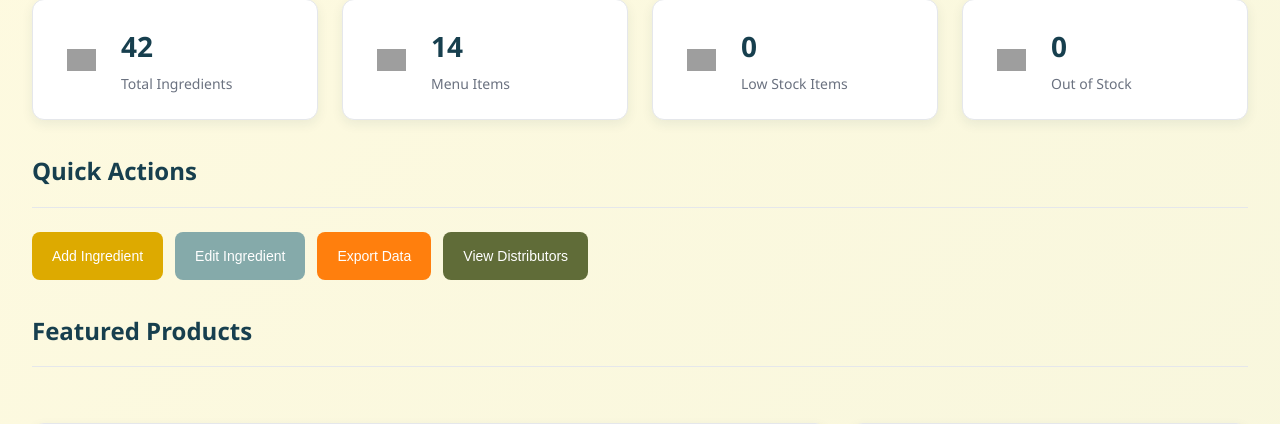
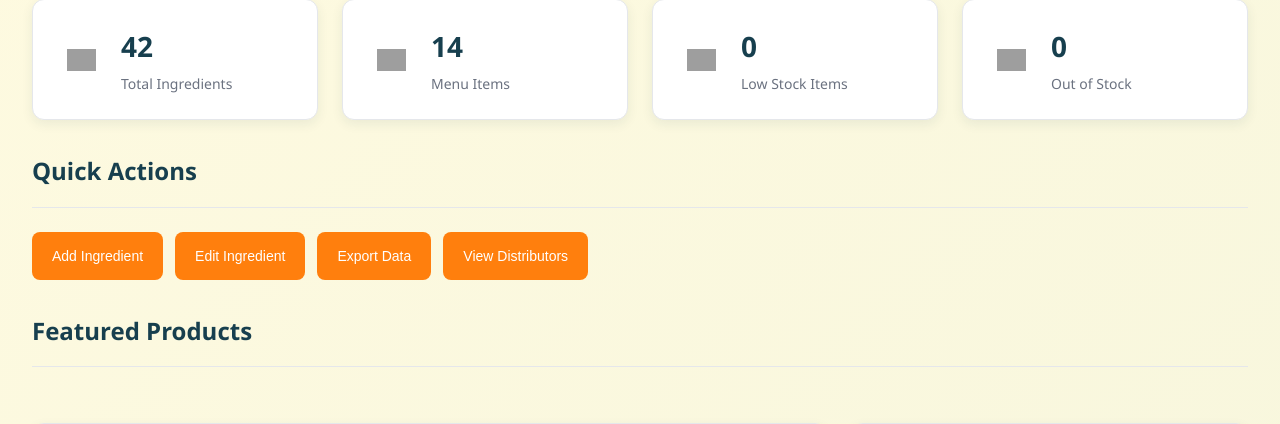
Before and after one commit to Project-FoodWizz/FoodWizzApp, a Flask app: page / in a window 1280 px wide. Shown: the part 200-624 px from the top of the page. Run offline with Flask 3, Linux system fonts and the light colour scheme; data comes from the database, SQL or seed files in the repository; grey boxes are pictures that could not be loaded.

Commit message:
Update dashboard.css

```diff
--- a/restaurant-inventory-python/restaurant-inventory-python/static/css/dashboard.css
+++ b/restaurant-inventory-python/restaurant-inventory-python/static/css/dashboard.css
@@ -407,17 +407,17 @@ button:hover {
 }
 
 .btn-primary {
-    background: var(--primary-color);
+    background: var(--orange-color);
     color: white;
 }
 
 .btn-secondary {
-    background: var(--secondary-color);
+    background: var(--orange-color);
     color: white;
 }
 
 .btn-accent {
-    background: var(--accent-color);
+    background: var(--orange-color);
     color: white;
 }
 
@@ -830,7 +830,7 @@ input:focus, select:focus, textarea:focus {
 .category-badge {
     display: inline-block;
     padding: 0.25rem 0.5rem;
-    background: var(--secondary-color);
+    background: var(--dark-color);
     color: white;
     border-radius: var(--border-radius-small);
     font-size: 0.75rem;
@@ -842,7 +842,7 @@ input:focus, select:focus, textarea:focus {
 .supplier-badge {
     display: inline-block;
     padding: 0.25rem 0.5rem;
-    background: var(--orange-color);
+    background: var(--dark-color);
     color: white;
     border-radius: var(--border-radius-small);
     font-size: 0.75rem;
```
